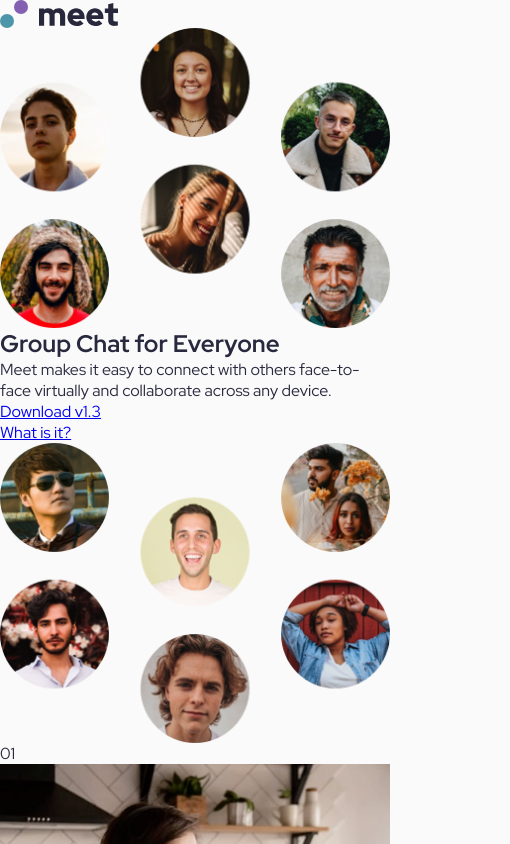
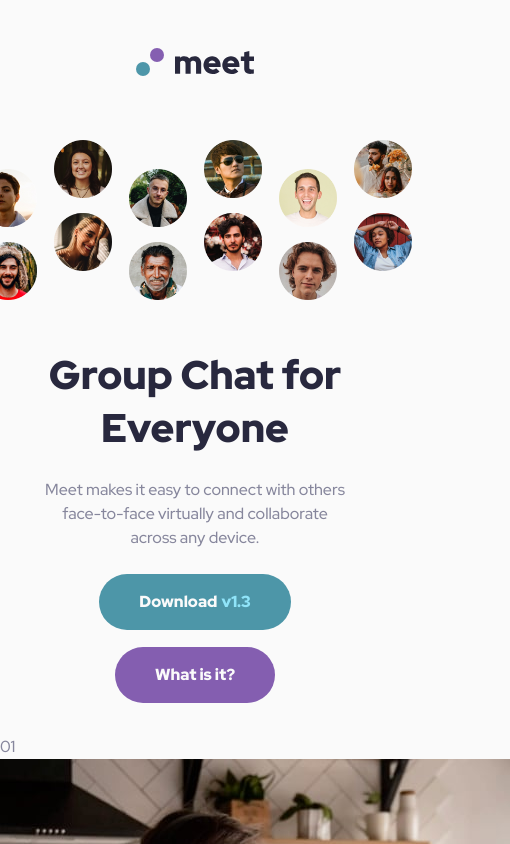
Before and after one commit to maxi1993-tech/meet-landing-page, a website: page index.html in a window 390 px wide. Shown: the top 844 px of the page, 510 px wide, since content can reach past the window. Drawn offline with nearby package versions, Linux system fonts and the light colour scheme; files that its build step writes are made by us from their sources.

Commit message:
feat: add mobile styles for header, hero and buttons

```diff
--- a/index.html
+++ b/index.html
@@ -15,25 +15,29 @@
 
 <body>
   <header>
-    <img src="./assets/logo.svg" alt="Meet">
+    <img class="logo" src="./assets/logo.svg" alt="Meet">
   </header>
   <main>
     <div class="hero">
-      <div><img src="./assets/desktop/image-hero-left.png" alt=""></div>
+      <div class="hero-container">
+        <div class="hero-img">
+          <div><img src="./assets/desktop/image-hero-left.png" alt="" width="208..05" height="160"></div>
+          <div><img src="./assets/desktop/image-hero-right.png" alt="" width="208..05" height="160"></div>
+        </div>
         <section class="hero-content">
           <h1>Group Chat for Everyone</h1>
           <p>
             Meet makes it easy to connect with others face-to-face virtually and
             collaborate across any device.
           </p>
-        <ul>
-          <li><a href="#">Download v1.3</a></li>
-          <li><a href="#">What is it?</a></li>
+          <ul class="box-button">
+            <li class="button-left"><a href="#">Download <span>v1.3</span></a></li>
+            <li class="button-right"><a href="#">What is it?</a></li>
           </ul>
         </section>
+      </div>
+    </div>
 
-      <div><img src="./assets/desktop/image-hero-right.png" alt=""></div>
-    </div>
     <div class="features">
       <div>
         <p aria-hidden="true">01</p>
@@ -43,7 +47,7 @@
         <img src="./assets/desktop/image-man-texting.jpg" alt="">
       </div>
       <article>
-        <p>Built for modern use</p>
+        <p class="label">Built for modern use</p>
         <h2>Smarter meetings, all in one place</h2>
         <p>
           Send messages, share files, show your screen, and record your
@@ -65,7 +69,7 @@
         Stay connected with reliable HD meetings and unlimited one-on-one and
         group video sessions.
       </p>
-      <div><a href="">Download v1.3</a></div>
+      <div class="button-cta"><a href="">Download <span>v1.3</span></a></div>
     </article>
     <p>&copy; Coded by: Maxime Chapelle</p>
   </footer>
--- a/scss/style.scss
+++ b/scss/style.scss
@@ -29,6 +29,8 @@ $bp-desktop: 1440px;
     --fw-medium: 500;
     --fw-black: 900;
 
+    /* Size */
+    --hero-max-width: 19.0625rem;
     --radius-btn: 29px;
     --radius-img: 12px;
 }
@@ -44,15 +46,115 @@ $bp-desktop: 1440px;
 
 img {
     display: block;
-    max-width: 100%;
 }
 
-ul {
-    list-style: none;
-}
-
+/* body */
 body {
     font-family: var(--font-primary);
     color: var(--color-slate-900);
     background-color: var(--color-white);
 }
+
+h1 {
+    color: var(--color-slate-900);
+    font-size: var(--fs-h1);
+    font-weight: var(--fw-black);
+}
+
+h2 {
+    font-size: var(--fs-h2);
+    line-height: var(--lh-heading);
+}
+
+p {
+    color: var(--color-slate-600);
+    font-size: var(--fs-body);
+    line-height: var(--lh-body);
+    font-weight: var(--fw-medium);
+}
+
+.label {
+    font-size: var(--fs-label);
+    line-height: var(--lh-heading);
+    letter-spacing: var(--ls-label);
+}
+
+/* Header */
+header {
+    padding: 3rem 5rem 0 5rem;
+    display: flex;
+    justify-content: center;
+    align-items: center;
+    gap: 0;
+
+    .logo {
+        max-width: 100%;
+    }
+}
+
+/* Hero-img */
+.hero-img {
+    display: flex;
+    justify-content: center;
+    gap: 1.0625rem;
+}
+
+/* Hero */
+.hero {
+    display: flex;
+    flex-direction: column;
+    justify-content: center;
+    align-items: center;
+    padding: 4rem 2rem 2rem 2rem;
+    text-align: center;
+
+    .hero-container {
+        max-width: var(--hero-max-width);
+        display: flex;
+        flex-direction: column;
+        gap: 3rem;
+
+        .hero-content {
+            display: flex;
+            flex-direction: column;
+            align-items: center;
+            gap: 1.5rem;
+        }
+    }
+}
+
+/* Button */
+.box-button {
+    list-style: none;
+    display: flex;
+    flex-direction: column;
+    align-items: center;
+    gap: 1.0625rem;
+
+    li {
+        border-radius: var(--radius-btn);
+
+        a {
+            color: var(--color-white);
+            font-size: var(--fs-base);
+            line-height: var(--lh-body);
+            text-decoration: none;
+            font-weight: var(--fw-black);
+            display: flex;
+            gap: 0.25rem;
+            padding: 1rem 2.5rem;
+
+            span {
+                color: var(--color-cyan-300);
+            }
+        }
+    }
+
+    .button-left {
+        background-color: var(--color-cyan-600);
+    }
+
+    .button-right {
+        background-color: var(--color-purple-600);
+    }
+}
```
Lines whose indentation alone changed are shown as unchanged.
